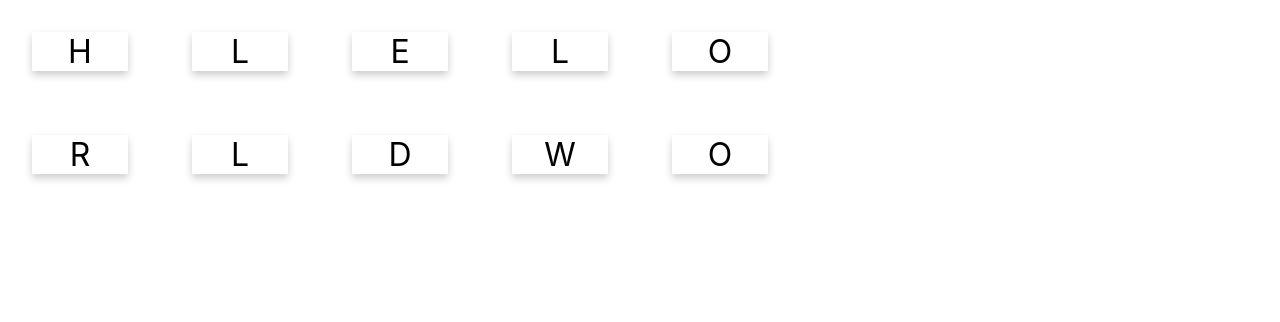
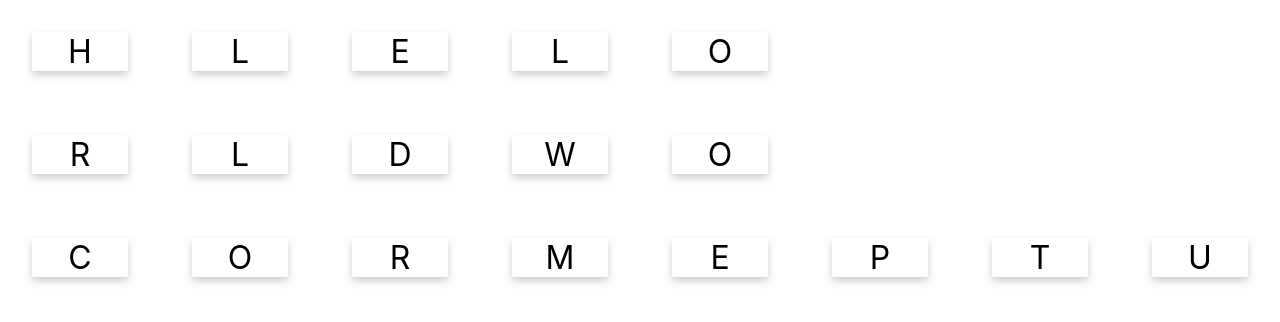
Before and after one commit to Walid6310110661/lab-3SA03-6310110661, a React (Create React App) app: page / in a window 1280 px wide. Shown: the top 322 px of the page. Built offline with nearby package versions, Linux system fonts and the light colour scheme.

Commit message:
part 7.2

```diff
--- a/src/App.js
+++ b/src/App.js
@@ -5,6 +5,8 @@ import WordCard from './WordCard';
 
 const word1 = "Hello";
 const word2 = "World";
+const word3 = "Computer";
+
 
 function App() {
   return (
@@ -12,6 +14,7 @@ function App() {
 
         <WordCard value={word1}/>
         <WordCard value={word2}/>
+        <WordCard value={word3}/>
 
     </div>
   );
```
